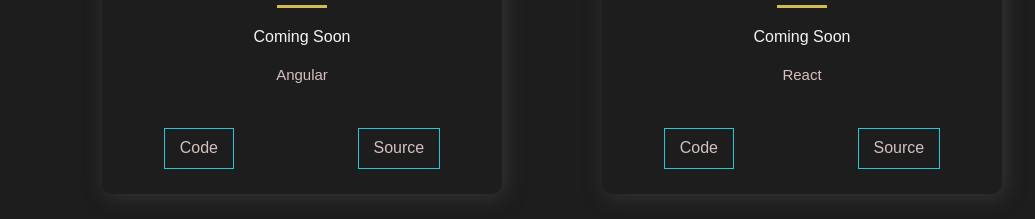
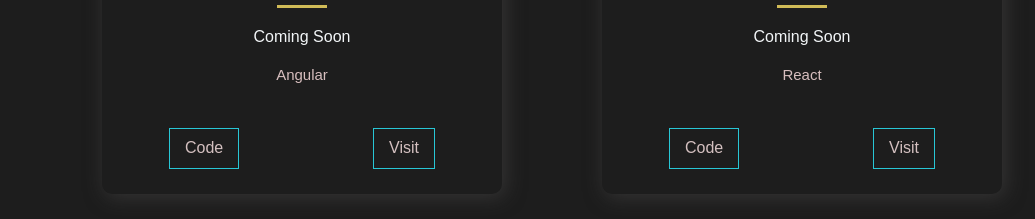
Before and after one commit to weihungchin/portfolio, a Next.js app: page / in a window 1280 px wide. Shown: the part 1420-1639 px from the top of the page, without its empty margins (88-1123 px from the left). Built offline with nearby package versions, Linux system fonts and the light colour scheme.

Commit message:
Modify label

```diff
--- a/components/Projects/Projects.js
+++ b/components/Projects/Projects.js
@@ -25,7 +25,7 @@
           </div>
           <UtilityList>
             <ExternalLinks href={visit}> Code</ExternalLinks>
-            <ExternalLinks href={source}> Source</ExternalLinks>
+            <ExternalLinks href={source}> Visit</ExternalLinks>
           </UtilityList>
         </BlogCard>
       ))}
```
